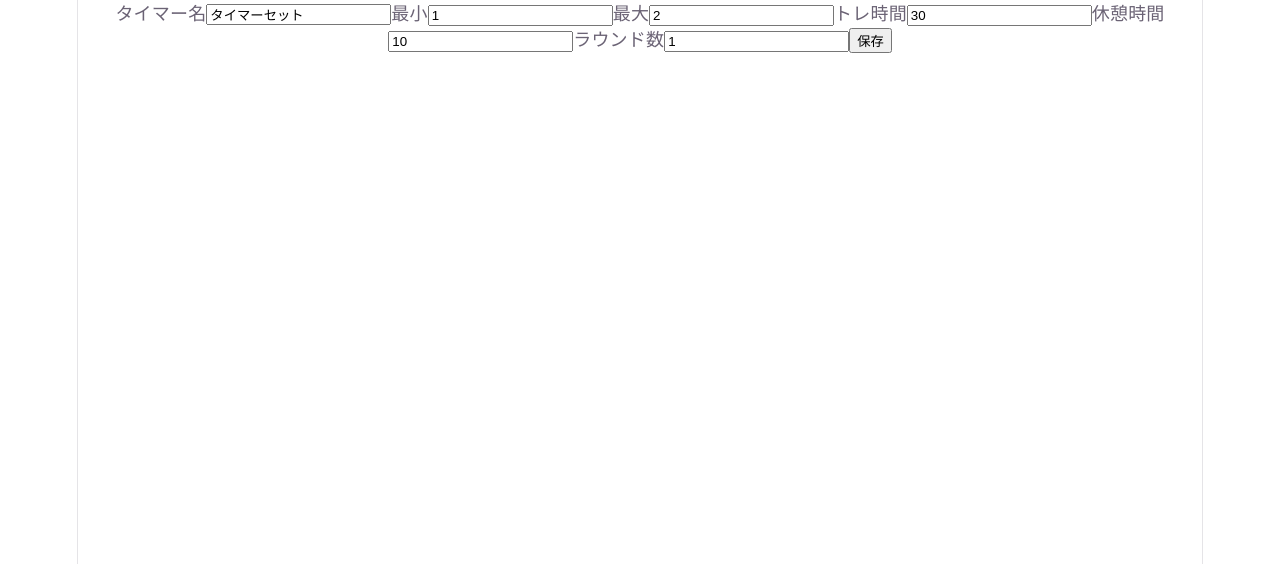
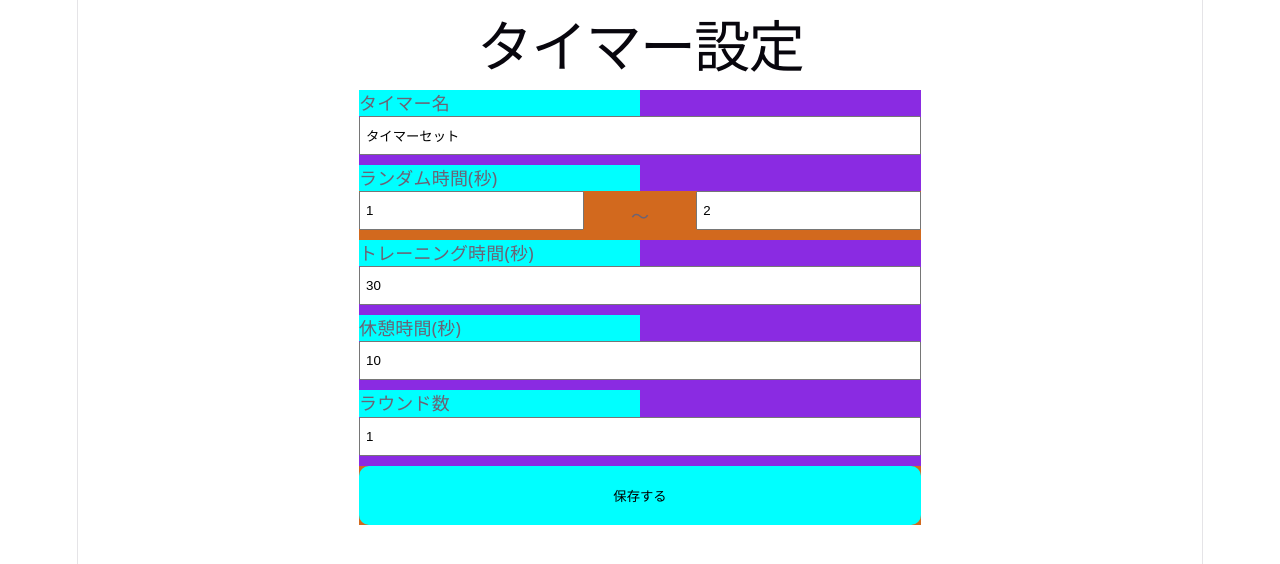
Before and after one commit to i994114/ReactionTimer, a React (Vite) app: page /create in a window 1280 px wide. Shown: the top 564 px of the page. Built offline with nearby package versions, Linux system fonts and the light colour scheme.

Commit message:
入力フォームのCSS実装

```diff
--- a/src/App.css
+++ b/src/App.css
@@ -1,3 +1,7 @@
+* {
+  box-sizing: border-box;
+}
+
 
 .home__btnArea {
   margin-top: 10px;
@@ -12,6 +16,7 @@
   gap: 8px;
   border-radius: 10px;
   border: none;
+  width: 100%;
 }
 .btn:hover {
   cursor: pointer;
@@ -43,3 +48,41 @@
 .card__set--small {
   font-size: small;
 }
+
+.timerForm__form {
+  width: 50%;
+  margin: 0 auto;
+  background-color: blueviolet;
+}
+.timerForm__label {
+  width: 50%;
+  text-align: left;
+  display: block;
+  background-color: aqua;
+}
+.timerForm__input {
+  padding: 10px 5px;
+  margin-bottom: 10px;
+}
+.timerForm__input--normal {
+  width: 100%;
+}
+.timerForm__input--short {
+  width: 40%;
+}
+.timerForm__randomTimeArea {
+  display: flex;
+  align-items: center;
+  justify-content: space-between;
+  background-color: chocolate;
+}
+
+.timerForm__btnArea {
+  background-color: chocolate;
+}
+
+
+
+.padding--small {
+  padding: 0 5px;
+}
--- a/src/components/TimerForm.tsx
+++ b/src/components/TimerForm.tsx
@@ -11,7 +11,7 @@ function TimerForm() {
 
   const {id} = useParams();
   const timer = id? loadTimer(id) : undefined;
-
+  const title = id? '編集' : '設定';
   const [name, setName] = useState(timer?.name?? 'タイマーセット');
   const [randomMin, setRandomMin] = useState(timer?.randomMin?? 1);
   const [randomMax, setRandomMax] = useState(timer?.randomMax?? 2);
@@ -86,54 +86,71 @@ function TimerForm() {
   }
 
 	return (
-		<form className="" onSubmit={handleSubmit}>
-      タイマー名
+    <div>
+      <h1>タイマー{title}</h1>
+      <form className="timerForm__form" onSubmit={handleSubmit}>
+        <label className="timerForm__label">タイマー名</label>
         <input
+          className="timerForm__input timerForm__input--normal"
           type="text"
           value={name}
           onChange={(event) => setName(event.target.value)}
           placeholder="タイマー名を入力"
         />
-      最小
+
+        <label className="timerForm__label">ランダム時間(秒)</label>
+        <div className="timerForm__randomTimeArea">
           <input
+            className="timerForm__input timerForm__input--short"
             type="number"
             value={randomMin}
             onChange={(event) => setRandomMin(Number(event.target.value))}
             placeholder="ランダム最小秒"
           />
-      最大
+          <span className="padding--small">〜</span>
           <input
+            className="timerForm__input timerForm__input--short"
             type="number"
             value={randomMax}
             onChange={(event) => setRandomMax(Number(event.target.value))}
             placeholder="ランダム最大秒"
           />
-      トレ時間
+        </div>
+
+        <label className="timerForm__label">トレーニング時間(秒)</label>
         <input
+          className="timerForm__input timerForm__input--normal"
           type="number"
           value={trainingTime}
           onChange={(event) => setTrainingTime(Number(event.target.value))}
           placeholder="トレーニング時間"
         />
-      休憩時間
+
+        <label className="timerForm__label">休憩時間(秒)</label>
         <input
+          className="timerForm__input timerForm__input--normal"
           type="number"
           value={interval}
           onChange={(event) => setinterval(Number(event.target.value))}
           placeholder="休憩時間"
         />
-      ラウンド数
+
+        <label className="timerForm__label">ラウンド数</label>
         <input
+          className="timerForm__input timerForm__input--normal"
           type="number"
           value={rounds}
           onChange={(event) => setRounds(Number(event.target.value))}
           placeholder="何回それをやるか"
         />
 
-			<button className="" type="submit" >保存</button>
+        <div className="timerForm__btnArea timerForm__input--normal">
+          <button className="btn btn--big" type="submit" >保存する</button>
+        </div>
 
         {error && <span>{error}</span>}
       </form>
+    </div>
 	);
 }
 
```
Lines whose indentation alone changed are shown as unchanged.
